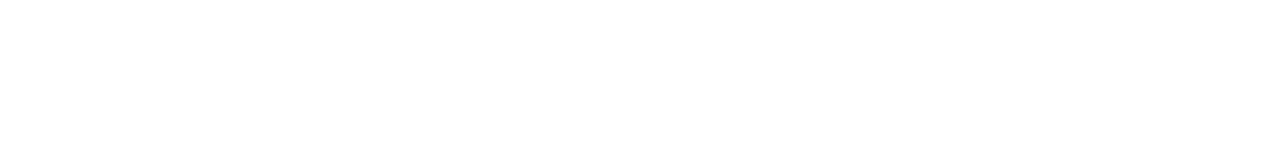
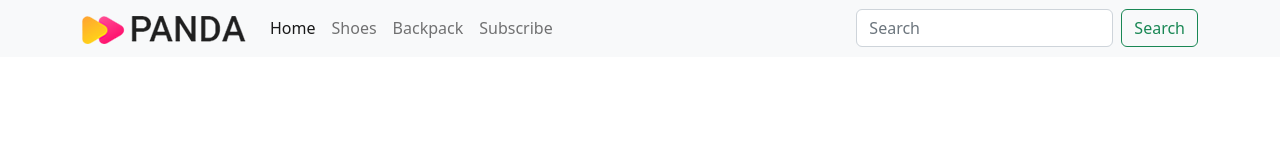
Before and after one commit to serajussaleheenstudy/panda-bootstrap, a plain HTML site: page index.html in a window 1280 px wide. Drawn offline with nearby package versions, Linux system fonts and the light colour scheme.

Commit message:
added nav

```diff
--- a/index.html
+++ b/index.html
@@ -8,7 +8,38 @@
     <link href="https://cdn.jsdelivr.net/npm/bootstrap@5.2.0/dist/css/bootstrap.min.css" rel="stylesheet" integrity="sha384-gH2yIJqKdNHPEq0n4Mqa/HGKIhSkIHeL5AyhkYV8i59U5AR6csBvApHHNl/vI1Bx" crossorigin="anonymous">
 </head>
 <body>
-
+    <header>
+        <nav class="navbar navbar-expand-lg bg-light">
+            <div class="container">
+                <a class="navbar-brand" href="#">
+                    <img src="images/logo.png" alt="">
+                </a>
+            <button class="navbar-toggler" type="button" data-bs-toggle="collapse" data-bs-target="#navbarSupportedContent" aria-controls="navbarSupportedContent" aria-expanded="false" aria-label="Toggle navigation">
+            <span class="navbar-toggler-icon"></span>
+            </button>
+            <div class="collapse navbar-collapse" id="navbarSupportedContent">
+            <ul class="navbar-nav me-auto mb-2 mb-lg-0">
+                <li class="nav-item">
+                    <a class="nav-link active" aria-current="page" href="#">Home</a>
+                 </li>
+                <li class="nav-item">
+                <a class="nav-link" href="#">Shoes</a>
+                </li>
+                <li class="nav-item">
+                <a class="nav-link" href="#">Backpack</a>
+                </li>
+                <li class="nav-item">
+                <a class="nav-link" href="#">Subscribe</a>
+                </li>
+            </ul>
+            <form class="d-flex" role="search">
+              <input class="form-control me-2" type="search" placeholder="Search" aria-label="Search">
+              <button class="btn btn-outline-success" type="submit">Search</button>
+            </form>
+          </div>
+        </div>
+      </nav>
+</header>
     <h1></h1>
     <script src="https://cdn.jsdelivr.net/npm/bootstrap@5.2.0/dist/js/bootstrap.bundle.min.js" integrity="sha384-A3rJD856KowSb7dwlZdYEkO39Gagi7vIsF0jrRAoQmDKKtQBHUuLZ9AsSv4jD4Xa" crossorigin="anonymous"></script>
 </body>
```
